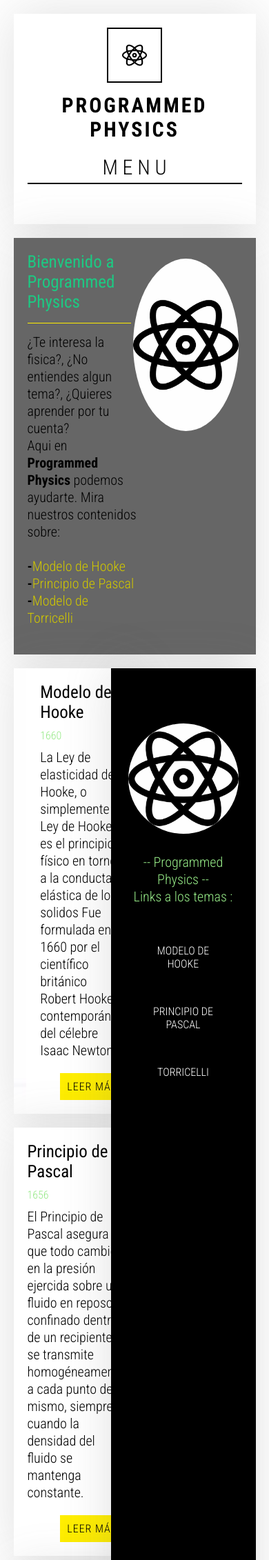
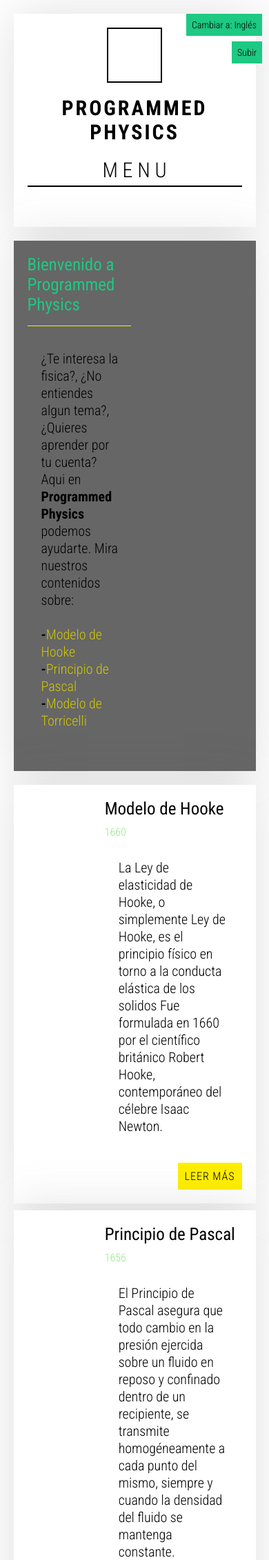
Before and after one commit to Filadelfio18/ProyectoIntegrador, a PHP site: page /index.php in a window 390 px wide. Shown: the top 2262 px of the page at 69% size. Run offline with PHP 8.4, Linux system fonts and the light colour scheme; some libraries are stand-ins or nearby versions.

Commit message:
Add files via upload

```diff
--- a/Proyecto Integrador/HookeEn.php
+++ b/Proyecto Integrador/HookeEn.php
@@ -14,7 +14,7 @@
 			<header id="header" class="header">
 				<?php require("headerEn.php"); ?>
 				<a class="botonTraductor"  href="Hooke.php"> Change to: Spanish </a><br><br>
-				<a class="botonTraductor"  href="#header"> - UP - </a>
+				<a class="botonSubir"  href="#header"> - UP - </a>
 			</header>
 
 
--- a/Proyecto Integrador/Pascal.php
+++ b/Proyecto Integrador/Pascal.php
@@ -14,7 +14,7 @@
 			<header class="header" id="header">
 				<?php require ("header.php"); ?>
 				<a class="botonTraductor"  href="PascalEn.php"> Cambiar a: Inglés </a><br><br>
-				<a class="botonTraductor"  href="#header"> Subir </a>
+				<a class="botonSubir"  href="#header"> Subir </a>
 			</header>
 
 			<article class="articulo destacado">
--- a/Proyecto Integrador/PascalEn.php
+++ b/Proyecto Integrador/PascalEn.php
@@ -14,7 +14,7 @@
 			<header class="header" id="header">
 				<?php require("headerEn.php"); ?>
 				<a class="botonTraductor"  href="Pascal.php"> Change to: Spanish</a><br><br>
-				<a class="botonTraductor"  href="#header"> Up </a>
+				<a class="botonSubir"  href="#header">- Up -</a>
 			</header>
 
 			<article class="articulo destacado">
--- a/Proyecto Integrador/estilos.css
+++ b/Proyecto Integrador/estilos.css
@@ -85,15 +85,25 @@ a {
 }
 
 .botonTraductor{
-	padding: 7px;
+	padding: 8px;
 	color: #fff;
 	background-color: #1dc983 ;
 	text-align: center;
-	font-size: 16px;
-	float: right;
+	font-size: 14px;
 	position: fixed;
-	margin-top: 2.5px;
-	margin-left: 1050px;
+	top: 20px;
+	right: 10px;
+	color:  #000;
+}
+.botonSubir{
+	padding: 8px;
+	color: #fff;
+	background-color: #1dc983 ;
+	text-align: center;
+	font-size: 14px;
+	position: fixed;
+	top: 60px;
+	right: 10px;
 	color:  #000;
 }
 
@@ -157,7 +167,7 @@ a {
 
 }
 
-/* Submenu*/
+/* ---------- Submenu ----------*/
 
 .submenu{
 	position: absolute;
@@ -180,11 +190,8 @@ a {
 .menu li:hover .submenu{
 	visibility: visible;
 	opacity: 1;
-	font-size: 10px;
 
 }
-
-
 
 span{
 	font-size: 30px;
@@ -201,11 +208,14 @@ span{
 
 .articulo .contenedor-texto {
 	padding: 20px;
-	width: 50%;
 	display: flex;
 	flex-direction: column;
-	justify-content: space-between;
+
 	width: 100%;
+}
+.extracto {
+	padding: 20px;
+	flex-direction: column;
 }
 
 .articulo .contenedor-thumbnail {
@@ -234,6 +244,7 @@ span{
 	font-weight: 300;
 	margin-bottom: 20px;
 	color:#000 ;
+
 }
 
 /* ---------- Articulo Destacado ----------*/
@@ -293,13 +304,14 @@ span{
 	grid-area: contenido;
 	display: grid;
 	grid-template-columns: 1;
-	grid-gap: 20px;
+	grid-gap: 10px;
 }
 
 /*---------- SIDEBAR ----------*/
 .sidebar {
-	padding: 5em 25px;
+	padding: 5em ;
 	text-align: center;
+	margin-left: 40px;
 	min-height: 100px;
 	grid-area: aside;
 	background: #000;
@@ -352,7 +364,7 @@ span{
 
 
 
-@media only screen and (max-width:  800px){
+@media only screen and (max-width:  1100px){
 	.menu-icon{
 		display: block;
 		cursor: pointer;
@@ -372,4 +384,23 @@ span{
 		display: block;
 		margin-left: 0px;
 	}
+
+	.menu li:hover .submenu{
+	visibility: hidden;
+	opacity: 1;
+	}
+	.contenedor{
+	grid-template-columns: repeat(3, 1fr);
+	grid-template-rows: repeat(5, auto);
+	grid-template-areas:
+		'header			header   	header'
+		'destacado		destacado 	destacado'
+		'contenido		contenido 	contenido'
+		'aside 			aside 		aside'
+		'footer	 		footer 		footer';
+	}
+
+	img {
+	display: none;
+	}
 }
--- a/Proyecto Integrador/header.php
+++ b/Proyecto Integrador/header.php
@@ -11,6 +11,7 @@
 
 						<li><a href="index.php"> Inicio  </a></li>
 						<li><a href="#">   Temas  </a>
+							<span class="menu-icon">M E N U</span>
 							<ul class="submenu">
 								<li><a href="Hooke.php">Modelo de Hooke</a></li>
 								<li><a href="Pascal.php">Principio de Pascal</a></li>
--- a/Proyecto Integrador/index.php
+++ b/Proyecto Integrador/index.php
@@ -14,7 +14,7 @@
 			<header class="header" id="header">
 				<?php require ("header.php"); ?>
 				<a class="botonTraductor"  href="indexEn.php"> Cambiar a: Inglés </a><br><br>
-				<a class="botonTraductor"  href="#header"> Subir </a>
+				<a class="botonSubir"  href="#header"> Subir </a>
 			</header>
 
 			<article class="articulo destacado">
@@ -36,7 +36,7 @@
 				</div>
 				<div class="contenedor-thumbnail">
 					<a href="#">
-						<img src="./img/logo.png" alt="" style="border-radius: 50%; height: 250px; margin-top: 30px; margin-left: -25px; background-color: #FEFEFE; object-fit:scale-down;">
+						<img src="./img/logo.png" alt="" style="border-radius: 50%; height: 250px; margin-top: 30px; margin-left: -25px; background-color: #FEFEFE; object-fit:scale-down;" alt="Logo Prgrammed Physics">
 					</a>
 				</div>
 			</article>
@@ -44,7 +44,7 @@
 			<main class="contenido">
 				<article class="articulo">
 					<div class="contenedor-thumbnail">
-						<a href="#"><img src="./img/resorte.jpg" alt="" style="border-radius: 3%;" ></a>
+						<a href="#"><img src="./img/resorte.jpg" alt="Imegn de un resorte" style="border-radius: 3%;" ></a>
 					</div>
 					<div class="contenedor-texto">
 						<div>
@@ -64,7 +64,7 @@
 
 				<article class="articulo">
 					<div class="contenedor-thumbnail">
-						<a href="#"><img src="./img/prensaHidraulica.jpg" alt="" /></a>
+						<a href="#"><img src="./img/prensaHidraulica.jpg" alt="Imagen de una prensa hidraulica" /></a>
 					</div>
 					<div class="contenedor-texto">
 						<div>
--- a/Proyecto Integrador/indexEn.php
+++ b/Proyecto Integrador/indexEn.php
@@ -14,7 +14,7 @@
 			<header class="header" id="header">
 				<?php require ("headerEn.php"); ?>
 				<a class="botonTraductor"  href="index.php"> Change to: Spanish </a><br><br>
-				<a class="botonTraductor"  href="#header">- UP -</a>
+				<a class="botonSubir"  href="#header">- UP -</a>
 			</header>
 
 
```
Also changed, not shown: Proyecto Integrador/Hooke.php (+2 -5 lines), Proyecto Integrador/menu.js (line endings or trailing spaces).
